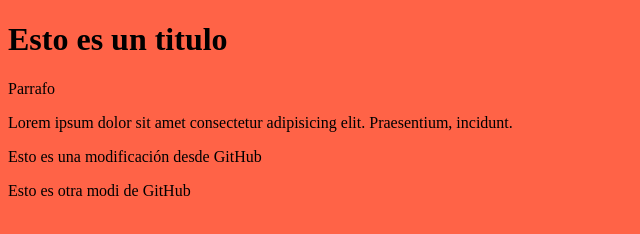
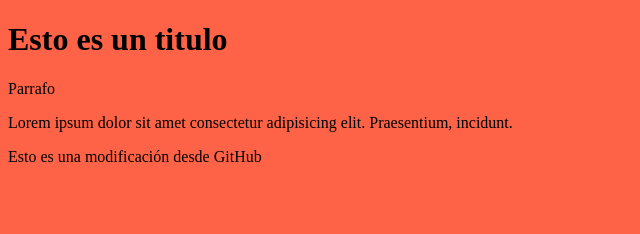
Before and after one commit to YANKALF11/CursoGit, a plain HTML site: page index.html in a window 1280 px wide. Shown: the whole page, without its empty margins (0-640 px from the left). Drawn offline with Linux system fonts and the light colour scheme.

Commit message:
Update index.html
Eliminación del ultimo párrafo xd

```diff
--- a/index.html
+++ b/index.html
@@ -13,6 +13,6 @@
 	Lorem ipsum dolor sit amet consectetur adipisicing elit. Praesentium, incidunt.
 
 	<p>Esto es una modificación desde GitHub</p>
-	<p>Esto es otra modi de GitHub</p>
+
 </body>
 </html>
```
